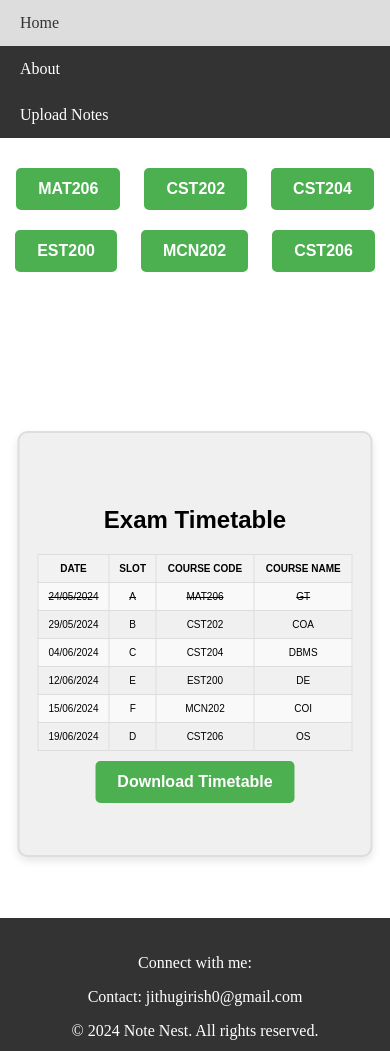
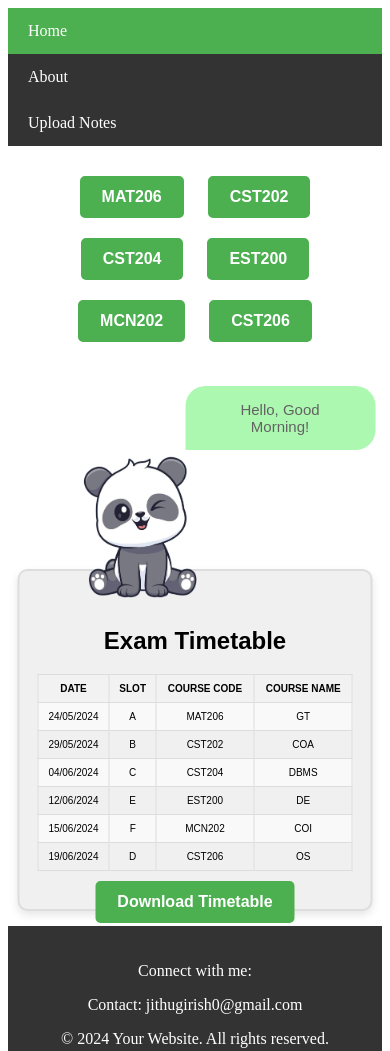
Before and after one commit to Jithu-9847/NoteNest, a website: page home.html in a window 390 px wide. Shown: the top 1051 px of the page. Drawn offline with Linux system fonts and the light colour scheme.

Commit message:
Add files via upload

```diff
--- a/home.html
+++ b/home.html
@@ -10,10 +10,7 @@
         /* Styling for the navigation bar */
         /* Styling for the navigation bar */
 
-        body{
-            padding:0;
-            margin:0;
-         }
+
         .navbar {
             background-color: #333;
             overflow: hidden;
@@ -75,7 +72,7 @@
         }
 
         footer {
-             margin-top: 60vh;
+            margin-top: 90vh;
             background-color: #333;
             color: #fff;
             padding: 20px 0;
@@ -92,12 +89,14 @@
             text-decoration: underline;
         }
 
+
         #time {
             position: absolute;
             left: 50%;
             transform: translateX(-50%);
+            margin-top: 100px;
             width: 90vw;
-            height: 50vh;
+            height: 58vh;
             display: flex;
             align-items: center;
             justify-content: center;
@@ -107,6 +106,54 @@
             border-radius: 10px;
             box-shadow: 0 4px 8px rgba(0, 0, 0, 0.1);
             margin-bottom: 20px;
+        }
+
+        #time_in {
+
+            margin-top: 60px;
+            width: 90vw;
+            height: 50vh;
+            display: flex;
+            align-items: center;
+            justify-content: center;
+            flex-direction: column;
+
+
+        }
+
+        #img {
+            position: absolute;
+            height: 250px;
+            transform: translate(-20px, -20px);
+        }
+
+        #img_div {
+
+            position: absolute;
+            top: 0;
+            transform: translateY(-160px);
+            width: 200px;
+            height: 200px;
+            object-fit: contain;
+        }
+
+        #dialog_bubble {
+            z-index: 2;
+            position: absolute;
+            color: #636363;
+            width: max-content;
+            left: 80%;
+            transform: translate(10px, -35px);
+            border-top-left-radius: 20px;
+            border-top-right-radius: 20px;
+            border-bottom-right-radius: 20px;
+            background-color: #adf8b0;
+        }
+
+        #dialog {
+            margin: 15px 25px;
+            text-align: center;
+            font: 15px sans-serif;
         }
 
         /* Gradient background */
@@ -123,12 +170,56 @@
             #img {
                 width: 200px;
             }
-            table{
+
+            table {
 
                 font-size: 10px;
             }
-            #time{
-                margin-top: 20px;
+
+            #time {
+                margin-top: 150px;
+                height: 40vh;
+            }
+
+            #time_in {
+                margin-top: 50px;
+
+            }
+
+            #img {
+                transform: translate(-73px, -20px);
+                height: 200px;
+            }
+
+            #img_div {
+
+                transform: translate(20px, -125px);
+            }
+
+            footer {
+                margin-top: 60vh;
+            }
+            #dialog_bubble {
+                width: 190px;
+                left: 30%;
+                transform: translate(10px, -60px);
+            }
+
+
+        }
+
+        @media only screen and (max-height: 700px) and (max-width:600px) {
+            #time {
+                margin-top: 159px;
+                height: 48vh;
+            }
+
+            footer {
+                margin-top: 83vh;
+            }
+            #dialog_bubble {
+             margin-top: 10px;
+
         }
         }
     </style>
@@ -138,7 +229,7 @@
 
     <!-- Navigation Bar -->
     <div class="navbar">
-        <a href="home.html" class="active">Home</a>
+        <a href="index.html" class="active">Home</a>
         <a href="about.html">About</a>
         <a href="upload.html">Upload Notes</a>
 
@@ -153,7 +244,17 @@
         <button class="button" onclick="btn5()">MCN202</button>
         <button class="button" onclick="btn6()">CST206</button>
     </div>
+
+
     <div id="time">
+        <div id="time_in">
+            <div id="img_div">
+                <div id="dialog_bubble">
+                    <p id="dialog">Hello How are You</p>
+                </div>
+                <img src="" id="img">
+            </div>
+
             <h2 style="font-family: Arial, Helvetica, sans-serif;margin-top: 30px;">Exam Timetable</h2>
             <!-- <img src="time_table.png" alt="" id="img"> -->
             <style>
@@ -164,7 +265,8 @@
 
                 }
 
-            th, td {
+                th,
+                td {
                     border: 1px solid #dddddd;
                     text-align: center;
                     padding: 8px;
@@ -180,7 +282,7 @@
                     background-color: #f9f9f9;
                 }
 
-            #down_btn{
+                #down_btn {
                     margin-top: 10px;
                 }
             </style>
@@ -193,10 +295,10 @@
                     <th>COURSE NAME</th>
                 </tr>
                 <tr>
-              <td><s>24/05/2024</s></td>
-              <td><s>A</s></td>
-              <td><s>MAT206</s></td>
-              <td><s>GT</s></td>
+                    <td>24/05/2024</td>
+                    <td>A</td>
+                    <td>MAT206</td>
+                    <td>GT</td>
                 </tr>
                 <tr>
                     <td>29/05/2024</td>
@@ -231,18 +333,100 @@
             </table>
 
             <button id="down_btn" class="button">Download Timetable</button>
-
+        </div>
     </div>
     <footer>
         <p>Connect with me:</p>
 
         <p>Contact: jithugirish0@gmail.com</p>
-        <p>&copy; <span id="year"></span> Note Nest. All rights reserved.</p>
+        <p>&copy; <span id="year"></span> Your Website. All rights reserved.</p>
         <p><a href="#">Privacy Policy</a> | <a href="#">Terms of Service</a></p>
     </footer>
     <script>
 
         document.getElementById("year").innerHTML = new Date().getFullYear();
+
+        const image = document.getElementById("img");
+        const currentHour = 7;
+        let morning_ms = [
+                "Good Morning,Have a nice day!",
+                "Do not disturb!",
+                "Hello, Good Morning!",
+
+            ];
+        function dialog(params) {
+            let ms = [
+                "Cool!",
+                "Do not disturb!",
+                "Hello ",
+                "---"
+            ];
+
+            if (params === 0) {
+                document.getElementById("dialog").innerText = ms[0]
+            } else if (params === 1) {
+                document.getElementById("dialog").innerText = ms[1]
+            } else if (params === 2) {
+                if (currentHour >= 5 && currentHour < 12) {
+                document.getElementById("dialog").innerText = ms[2]+"Good Morning"
+
+                } else if (currentHour >= 12 && currentHour < 18) {
+                document.getElementById("dialog").innerText = ms[2]+"Good Afternoon"
+
+
+                } else if (currentHour >= 18 && currentHour < 23) {
+
+                document.getElementById("dialog").innerText = ms[2]+"Good Evening"
+
+                }
+            }else{
+                document.getElementById("dialog").innerText = ms[3]
+
+            }
+        }
+
+        let morning = [
+            "workout.png",
+            "study.png",
+            "sitting.png",
+
+        ]
+
+        let noon = [
+            "listening1.png",
+            "study.png",
+            "sitting.png",
+            "sleeping.png"
+        ]
+
+        let night = [
+            "listening1.png",
+            "study.png",
+            "sitting.png",
+            "sleeping.png"
+        ]
+
+        if (currentHour >= 5 && currentHour < 12) {
+            const randomIndex = Math.floor(Math.random() * morning.length);
+            document.getElementById("img").setAttribute("src", morning[randomIndex])
+            document.getElementById("dialog").innerText =morning_ms[randomIndex]
+
+        } else if (currentHour >= 12 && currentHour < 18) {
+            const randomIndex = Math.floor(Math.random() * noon.length);
+            document.getElementById("img").setAttribute("src", noon[randomIndex])
+            dialog(randomIndex);
+
+        } else if (currentHour >= 18 && currentHour < 23) {
+            const randomIndex = Math.floor(Math.random() * night.length);
+            document.getElementById("img").setAttribute("src", night[randomIndex])
+            dialog(randomIndex);
+
+        } else {
+            document.getElementById("img").setAttribute("src", "sleeping.png")
+            document.getElementById("dialog").innerText ="---"
+
+        }
+
     </script>
     <script src="land.js"></script>
 </body>
```
Lines whose indentation alone changed are shown as unchanged.
